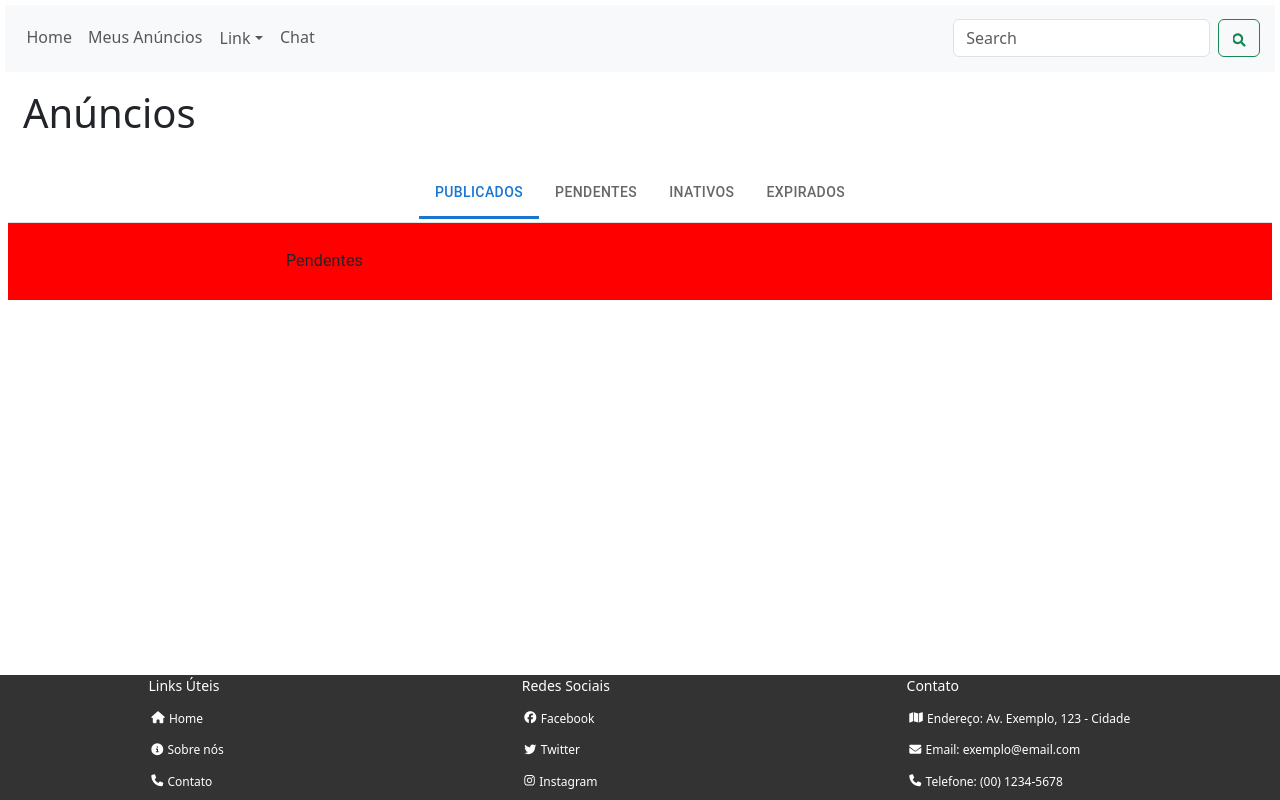
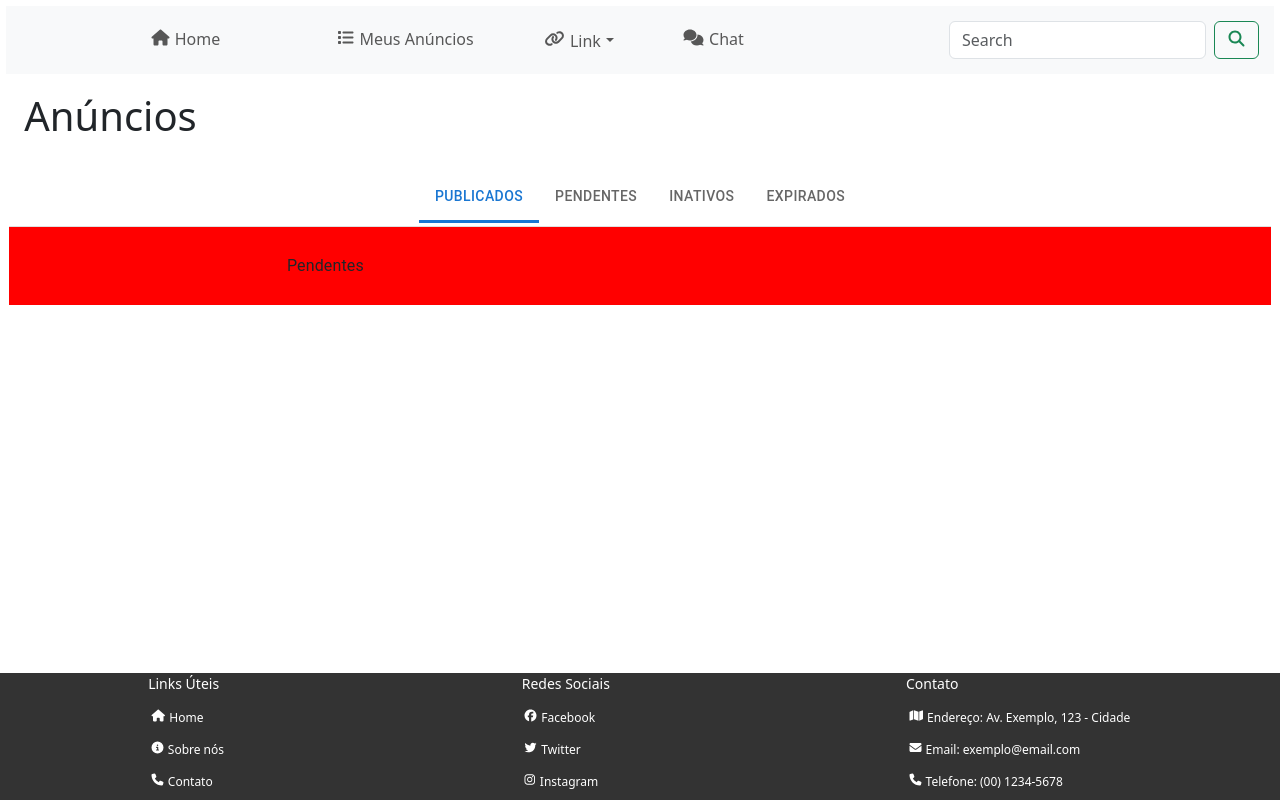
Before and after one commit to printnNathan/Doa-, a React (Create React App) app: page /contact in a window 1280 px wide. Built offline with nearby package versions, Linux system fonts and the light colour scheme.

Commit message:
adição de ícones,mudanças no header,mudança search

```diff
--- a/package.json
+++ b/package.json
@@ -5,6 +5,9 @@
   "dependencies": {
     "@emotion/react": "^11.11.4",
     "@emotion/styled": "^11.11.0",
+    "@fortawesome/free-brands-svg-icons": "^6.5.2",
+    "@fortawesome/free-solid-svg-icons": "^6.5.2",
+    "@fortawesome/react-fontawesome": "^0.2.0",
     "@mui/lab": "^5.0.0-alpha.169",
     "@mui/material": "^5.15.14",
     "@testing-library/jest-dom": "^5.17.0",
--- a/src/components/NavBar/Header.jsx
+++ b/src/components/NavBar/Header.jsx
@@ -3,6 +3,8 @@ import Nav from 'react-bootstrap/Nav';
 import Navbar from 'react-bootstrap/Navbar';
 import NavDropdown from 'react-bootstrap/NavDropdown';
 import { Container, Form, Button } from 'react-bootstrap';
+import { FontAwesomeIcon } from '@fortawesome/react-fontawesome';
+import { faHome, faList, faLink, faComments, faSearch } from '@fortawesome/free-solid-svg-icons';
 import { FaSearch } from 'react-icons/fa';
 import styles from "./Header.module.css";
 
@@ -12,14 +14,20 @@ function Header() {
       <Container fluid>
         <Navbar.Toggle aria-controls="navbarScroll" />
         <Navbar.Collapse id="navbarScroll">
-          <Nav navbarScroll>
-            <Nav.Link href="#action1">Home</Nav.Link>
-            <Nav.Link href="#action2">Meus Anúncios</Nav.Link>
-            <NavDropdown title="Link" id="navbarScrollingDropdown">
+          <Nav className="mx-auto">
+            <Nav.Link href="#action1" className={styles.navLink}>
+            <FontAwesomeIcon icon={faHome} /> Home
+            </Nav.Link>
+            <Nav.Link href="#action2" className={styles.navLink}>
+            <FontAwesomeIcon icon={faList} /> Meus Anúncios
+            </Nav.Link>
+            <NavDropdown title={<span><FontAwesomeIcon icon={faLink} /> Link</span>} id="navbarScrollingDropdown">
               <NavDropdown.Item href="#action3">Action</NavDropdown.Item>
               <NavDropdown.Item href="#action4">Something else here</NavDropdown.Item>
             </NavDropdown>
-            <Nav.Link href="#">Chat</Nav.Link>
+            <Nav.Link href="#" className={styles.navLink}>
+            <FontAwesomeIcon icon={faComments} /> Chat
+            </Nav.Link>
           </Nav>
           <Form className="d-flex ms-auto">
             <Form.Control
@@ -29,7 +37,7 @@ function Header() {
               aria-label="Search"
             />
             <Button variant="outline-success" className={styles.SearchButton}>
-              <FaSearch />
+            <FontAwesomeIcon icon={faSearch} />
             </Button>
           </Form>
         </Navbar.Collapse>
--- a/src/components/NavBar/Header.module.css
+++ b/src/components/NavBar/Header.module.css
@@ -1,14 +1,27 @@
 *{
-    padding: 1.3px;
+    padding: 1.5px;
 }
 
-
-
 .SearchButton {
-    background-color: #7900f94c;
-    color: black;
+    background-color: #7900f94c; /* Cor de fundo do botão de busca */
+    color: black; /* Cor do texto do botão de busca */
+    padding: 10px 20px; /* Adicione padding para melhorar a usabilidade do botão */
+    border: none; /* Remova a borda padrão do botão */
+    cursor: pointer; /* Altere o cursor para indicar que é clicável */
 }
 
 .SearchButton:hover {
-    background-color: #7800f99a; /* Cor de fundo quando o mouse passa por cima */
+    background-color: #7b00ff9a; /* Cor de fundo quando o mouse passa por cima */
 }
+
+/* Estilos para os itens do navbar */
+.navLink {
+    color: #000000; /* Cor do texto */
+    font-weight: bold; /* Negrito */
+    margin: 0 50px; /* Margem entre os itens */
+    text-decoration: none; /* Remova o sublinhado dos links */
+  }
+
+  .navLink:hover {
+    color: #00f; /* Cor do texto quando o mouse passa por cima */
+  }
```
Also changed, not shown: 2 other files (tests, documents, lock files or other folders).
